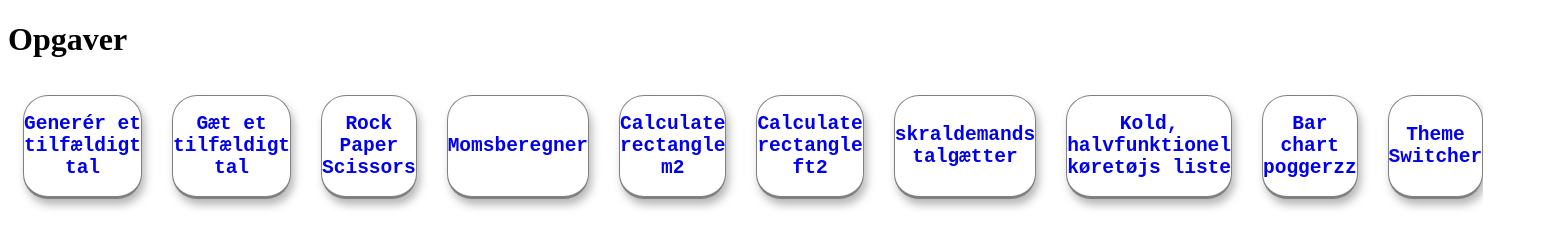
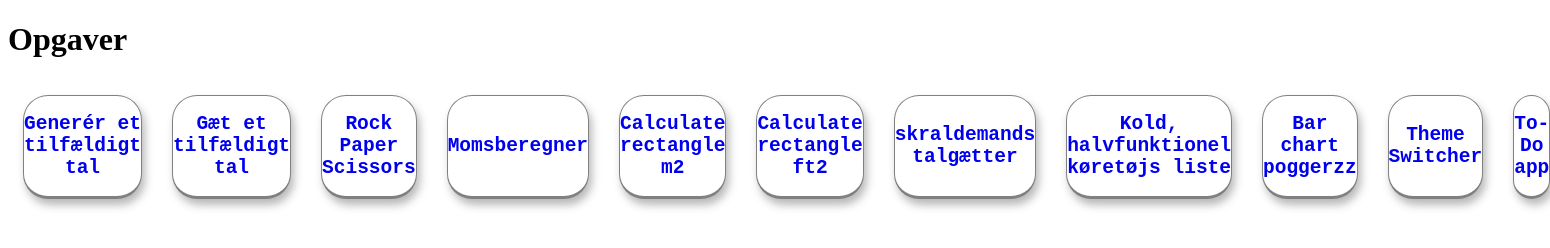
Before and after one commit to OssieSchie/3SEM-sandbox, a plain HTML site: page index.html in a window 1280 px wide. Shown: the whole page, 1550 px wide, since content can reach past the window. Drawn offline with Linux system fonts and the light colour scheme.

Commit message:
added ToDo to website

```diff
--- a/index.html
+++ b/index.html
@@ -41,6 +41,9 @@
         <div>
             <a href="themeSwitcher/themeS.html"><h3>Theme Switcher</h3></a>
         </div>
+        <div>
+            <a href="toDoListe/toDo.html"><h3>To-Do app</h3></a>
+        </div>
     </main>
 </body>
 </html>
```
